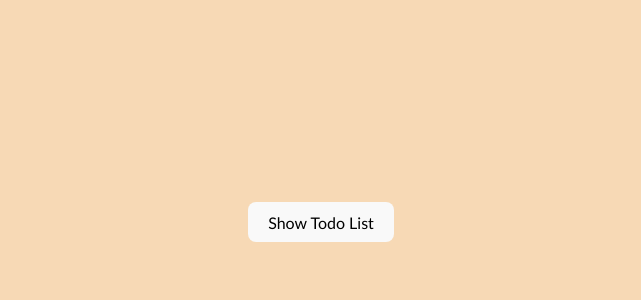
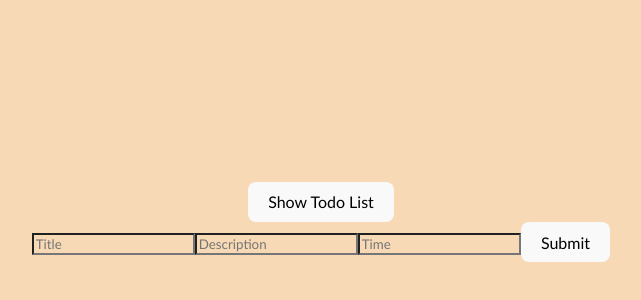
Before and after one commit to davidalantodd/todo-demo, a React (Vite) app in the folder client/: page / in a window 1280 px wide. Shown: the part 178-478 px from the top of the page, without its empty margins (319-960 px from the left). Built offline with nearby package versions, Linux system fonts and the light colour scheme.

Commit message:
add Form component to add todo list tasks

```diff
--- a/client/src/App.jsx
+++ b/client/src/App.jsx
@@ -1,12 +1,13 @@
 import { useState } from 'react'
 import './App.css'
 import ListItem from "./components/ListItem"
+import Form from "./components/Form"
 
 function App() {
-  // initialize our state
   const [isTodoListVisible, setIsTodoListVisible] = useState(false)
 
-  const data = [
+  // create state from data array
+  const [data, setData] = useState([
     {
       title: "Have Breakfast",
       description: "2 eggs on toast",
@@ -27,11 +28,10 @@ function App() {
       description: "enjoy!",
       time: "10am"
     }
-  ]
+  ])
 
   const handleClick = () => {
     setIsTodoListVisible(!isTodoListVisible)
-    // setIsTodoListVisible(current => !current) also works!
   }
 
   return (
@@ -41,7 +41,7 @@ function App() {
       ) : (
         <h1>Todo App !</h1>
       )}
-      {/* conditionally render todo list only if isTodoListVisible state is true */}
+      <Form data={data} setData={setData} />
       {isTodoListVisible && (<ol>
           {data.map((task, index) => (
             <ListItem
@@ -50,7 +50,6 @@ function App() {
                 index={index}
             />
           ))}
-          {/* will set state to false when button is clicked */}
         <button onClick={handleClick}>Hide Todo List</button>
         </ol>
       )}
--- /dev/null
+++ b/client/src/components/Form.jsx
@@ -0,0 +1,50 @@
+import { useState } from 'react'
+
+function Form({ data, setData }) {
+    const [title, setTitle] = useState('')
+    const [description, setDescription] = useState('')
+    const [time, setTime] = useState('')
+
+
+    const submitHandler = (e) => {
+        //prevent default behavior
+        e.preventDefault()
+        const newTask = {
+            title,
+            description,
+            time
+        }
+        // use setter method to change data state to add newTask to the array
+        setData([...data, newTask])
+        //clear our input states
+        setTitle('')
+        setDescription('')
+        setTime('')
+    }
+
+    return (
+        <form onSubmit={submitHandler} >
+            <input
+                type="text"
+                placeholder='Title'
+                value={title}
+                onChange={(e) => setTitle(e.target.value)}
+            />
+            <input
+                type="text"
+                placeholder='Description'
+                value={description}
+                onChange={(e) => setDescription(e.target.value)}
+            />
+            <input
+                type="text"
+                placeholder='Time'
+                value={time}
+                onChange={(e) => setTime(e.target.value)}
+            />
+            <button type="submit">Submit</button>
+        </form>
+    )
+}
+
+export default Form
```
